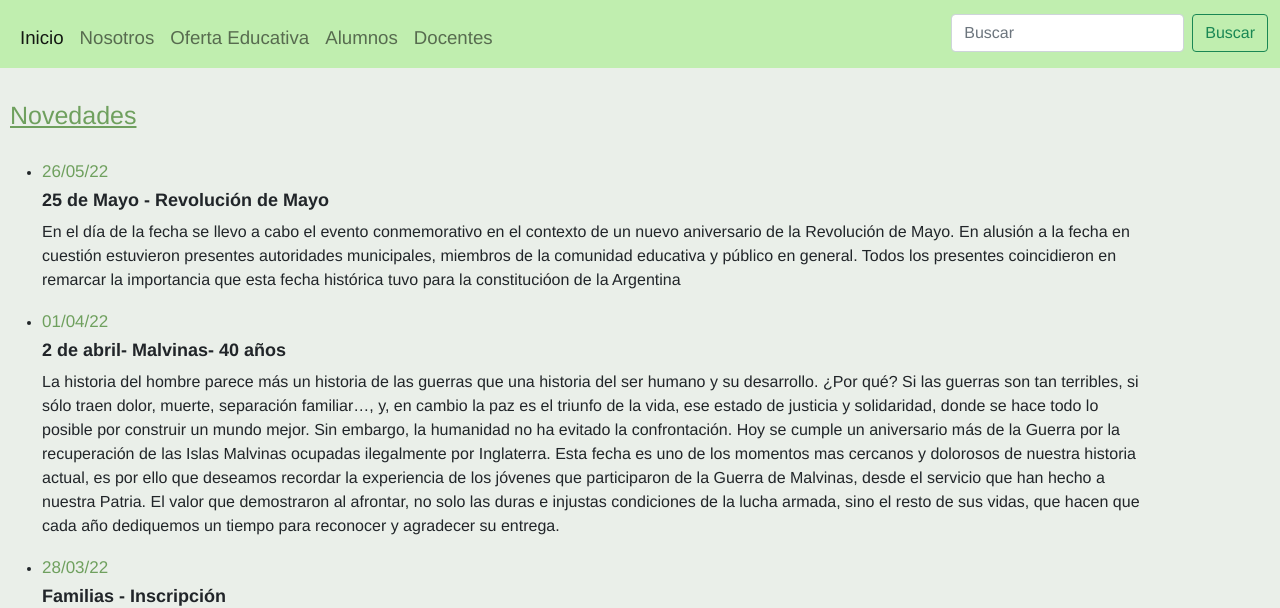
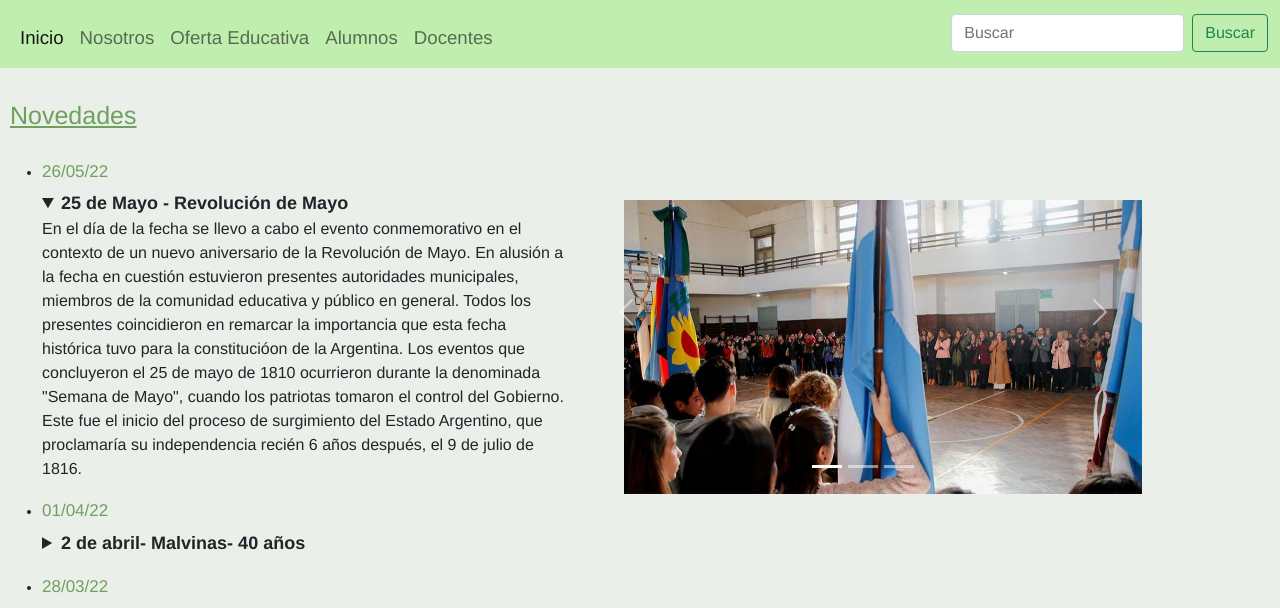
Before and after one commit to Nicov55/Desarrollo-Web-Escuela-Secundaria-X, a website: page index.html in a window 1280 px wide. Shown: the part 202-810 px from the top of the page. Drawn offline with nearby package versions, Linux system fonts and the light colour scheme.

Commit message:
indexactualizado

```diff
--- a/index.html
+++ b/index.html
@@ -70,36 +70,74 @@
 
         <main>
             <section id="home-main-contenido">
+              <div class="main-grid">
+                <article>
                 <h2 id="home-h2">Novedades</h2>
                   <ul>
 
                     &nbsp;
 
           <li><h5>26/05/22</h5>
-              <h4>25 de Mayo - Revolución de Mayo</h4>
+            <details open>
+              <summary>25 de Mayo - Revolución de Mayo</summary>
               <p>
-                En el día de la fecha se llevo a cabo el evento conmemorativo en el contexto de un nuevo aniversario de la Revolución de Mayo. En alusión a la fecha en cuestión estuvieron presentes autoridades municipales, miembros de la comunidad educativa y público en general. Todos los presentes coincidieron en remarcar la importancia que esta fecha histórica tuvo para la constitucióon de la Argentina
+                En el día de la fecha se llevo a cabo el evento conmemorativo en el contexto de un nuevo aniversario de la Revolución de Mayo. En alusión a la fecha en cuestión estuvieron presentes autoridades municipales, miembros de la comunidad educativa y público en general. Todos los presentes coincidieron en remarcar la importancia que esta fecha histórica tuvo para la constitucióon de la Argentina.
+                Los eventos que concluyeron el 25 de mayo de 1810 ocurrieron durante la denominada "Semana de Mayo", cuando los patriotas tomaron el control del Gobierno. Este fue el inicio del proceso de surgimiento del Estado Argentino, que proclamaría su independencia recién 6 años después, el 9 de julio de 1816.
               </p>
-              </li></p>
+            </details>
+              </li>
                 </li>
               <li><h5>01/04/22</h5>
-              <h4>2 de abril- Malvinas- 40 años</h4>
+<details>
+              <summary>2 de abril- Malvinas- 40 años</summary>
               <p>
 
                 La historia del hombre parece más un historia de las guerras que una historia del ser humano y su desarrollo. ¿Por qué? Si las guerras son tan terribles, si sólo traen dolor, muerte, separación familiar…, y, en cambio la paz es el triunfo de la vida, ese estado de justicia y solidaridad, donde se hace todo lo posible por construir un mundo mejor. Sin embargo, la humanidad no ha evitado la confrontación. Hoy se cumple un aniversario más de la Guerra por la recuperación de las Islas Malvinas ocupadas ilegalmente por Inglaterra.
                 Esta fecha es uno de los momentos mas cercanos y dolorosos de nuestra historia actual, es por ello que deseamos recordar la experiencia de los jóvenes que participaron de la Guerra de Malvinas, desde el servicio que han hecho a nuestra Patria.
                 El valor que demostraron al afrontar, no solo las duras e injustas condiciones de la lucha armada, sino el resto de sus vidas, que hacen que cada año dediquemos un tiempo para reconocer y agradecer su entrega.</p>
+              </details>
               </li>
              <li>
                 <h5>28/03/22</h5>
-              <h4>Familias - Inscripción</h4>
+                <details>
+              <summary>Familias - Inscripción</summary>
               <p>
 
           Les recordamos a todas las familias que adeudan el formulario de inscripción que deben acercarlo con urgencia a la institución ya que sin el mismo no se podrán realizar las salidas educativas y/o actividades de educación fisica en el predio de la institución</p>
+        </details>
         </li>
         </ul>
+      </article>
+      <article class="indeximg">
+        <div id="carouselExampleIndicators" class="carousel slide" data-bs-ride="true">
+          <div class="carousel-indicators">
+            <button type="button" data-bs-target="#carouselExampleIndicators" data-bs-slide-to="0" class="active" aria-current="true" aria-label="Slide 1"></button>
+            <button type="button" data-bs-target="#carouselExampleIndicators" data-bs-slide-to="1" aria-label="Slide 2"></button>
+            <button type="button" data-bs-target="#carouselExampleIndicators" data-bs-slide-to="2" aria-label="Slide 3"></button>
+          </div>
+          <div class="carousel-inner">
+            <div class="carousel-item active">
+              <img src="./public/acto.jpg" class="d-block w-100" alt="...">
+            </div>
+            <div class="carousel-item">
+              <img src="./public/acto2.jpg" class="d-block w-100" alt="...">
+            </div>
+            <div class="carousel-item">
+              <img src="./public/acto3.jpg" class="d-block w-100" alt="...">
+            </div>
+          </div>
+          <button class="carousel-control-prev" type="button" data-bs-target="#carouselExampleIndicators" data-bs-slide="prev">
+            <span class="carousel-control-prev-icon" aria-hidden="true"></span>
+            <span class="visually-hidden">Previous</span>
+          </button>
+          <button class="carousel-control-next" type="button" data-bs-target="#carouselExampleIndicators" data-bs-slide="next">
+            <span class="carousel-control-next-icon" aria-hidden="true"></span>
+            <span class="visually-hidden">Next</span>
+          </button>
+        </div>
+      </article>
+      </div>
 
-        </article>
                 </section>
                 </main>
 
--- a/scss/_main.scss
+++ b/scss/_main.scss
@@ -52,6 +52,23 @@ main {
         font-size: $fmcontenido
     }
 
+        .indeximg {
+
+        @extend .ubicacion
+
+        }
+
+        #carouselExampleIndicators {
+            text-align: center;
+            padding-left: 40px;
+
+
+
+        }
+
+        summary {
+        @extend h4
+        }
 
     /* =========MAIN(NOSOTROS)======== */
 
--- a/scss/_mediaqueries.scss
+++ b/scss/_mediaqueries.scss
@@ -26,6 +26,15 @@
 }
 }
 
+
+/* MAIN INDEX */
+
+#carouselExampleIndicators {
+  align-items: center;
+  justify-content: center;
+  padding-top: 70px;
+  padding-left: 30px;
+}
 
 /* MAIN GRID (NOSOTROS) */
 
```
Also changed, not shown: css/main.css, public/acto2.jpg (added), public/acto3.jpg (added).
